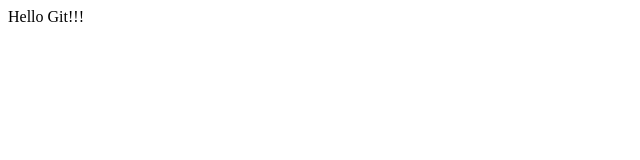
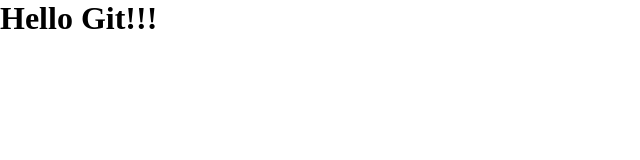
Before and after one commit to dixitdesai02/Git-Practical, a plain HTML site: page index.html in a window 1280 px wide. Shown: the whole page, without its empty margins (0-640 px from the left). Drawn offline with Linux system fonts and the light colour scheme.

Commit message:
Add a link of stylesheet in index.html

```diff
--- a/index.html
+++ b/index.html
@@ -5,8 +5,10 @@
     <meta http-equiv="X-UA-Compatible" content="IE=edge">
     <meta name="viewport" content="width=device-width, initial-scale=1.0">
     <title>Git Practical</title>
+
+    <link rel="stylesheet" href="styles.css">
 </head>
 <body>
-    Hello Git!!!
+    <h1>Hello Git!!!</h1>
 </body>
 </html>
```
